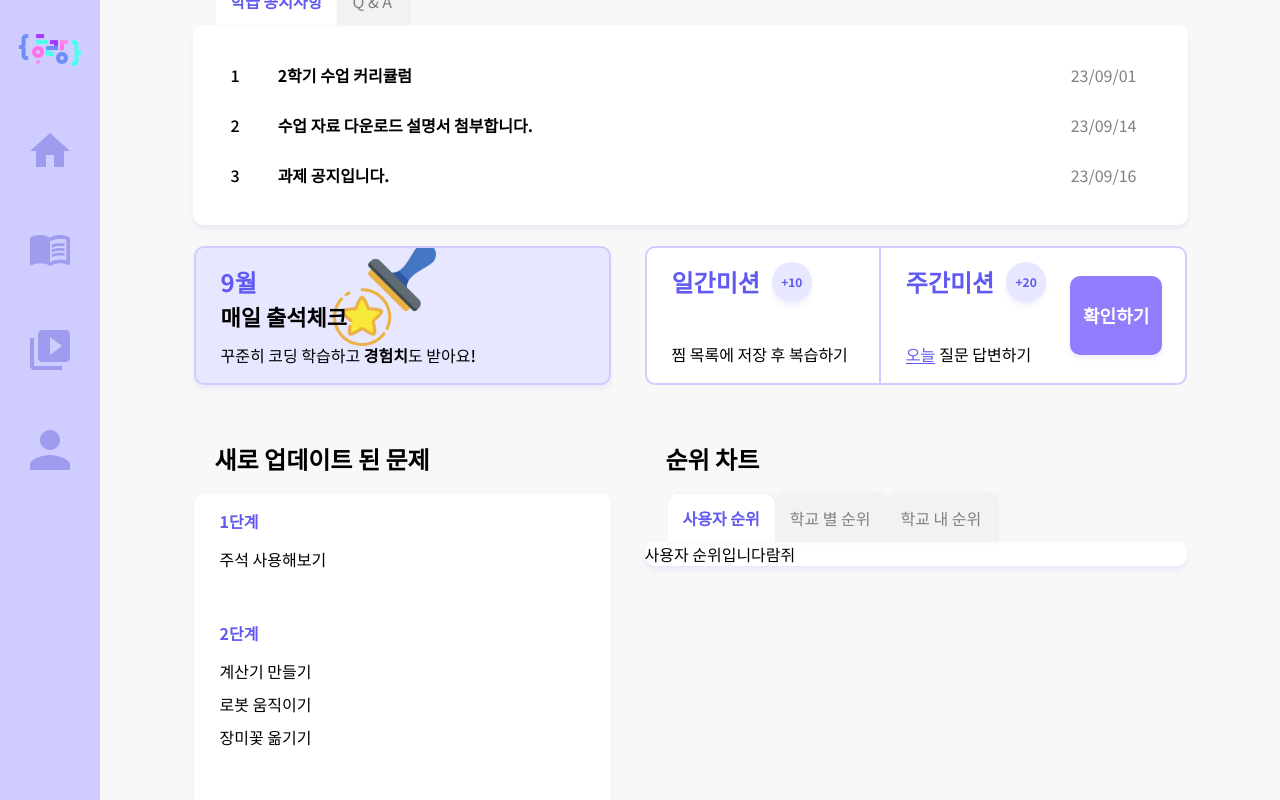
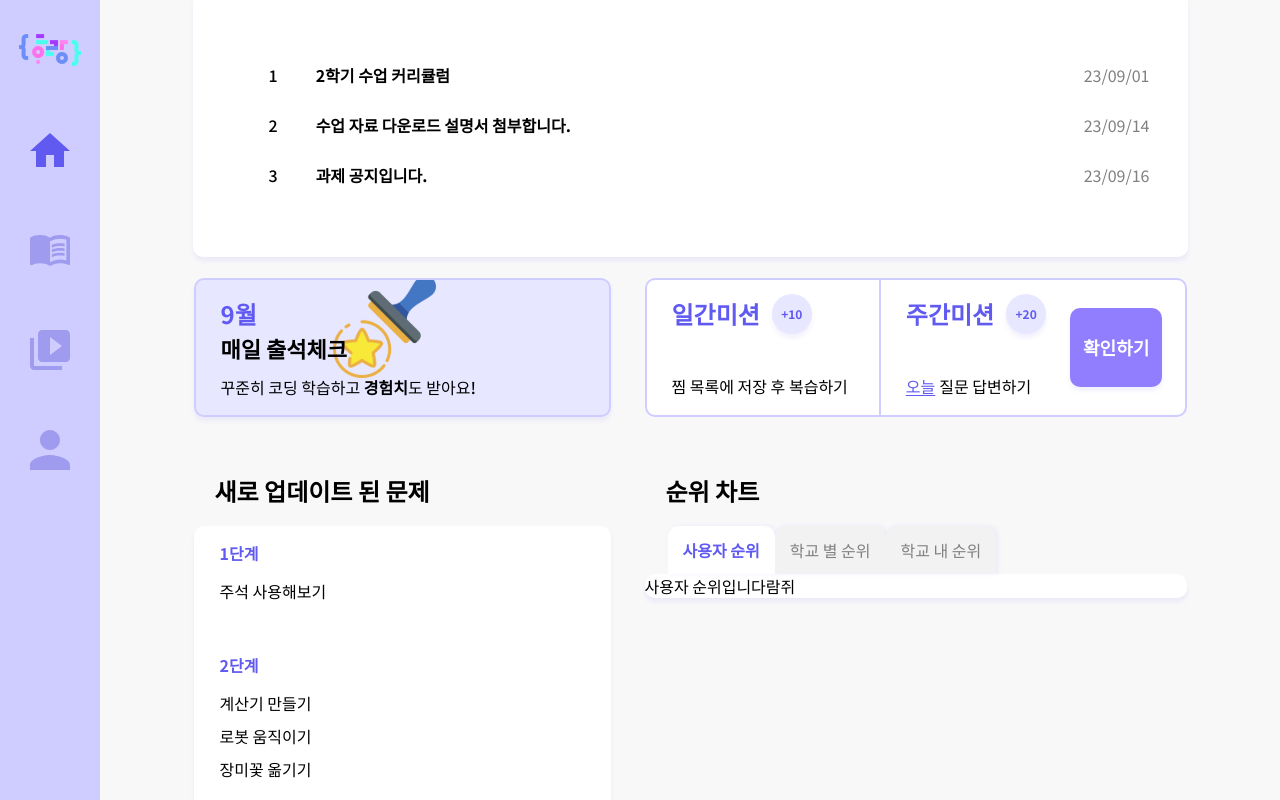
Before and after one commit to horang-edu/FE, a React (Create React App) app: page / in a window 1280 px wide. Built offline with nearby package versions, Linux system fonts and the light colour scheme.

Commit message:
#32 design : 사이드바 및 모달 수정

```diff
--- a/package.json
+++ b/package.json
@@ -7,6 +7,7 @@
     "@testing-library/react": "^13.0.0",
     "@testing-library/user-event": "^13.2.1",
     "axios": "^1.5.0",
+    "date-fns": "^2.30.0",
     "react": "^18.2.0",
     "react-calendar": "^4.6.0",
     "react-dom": "^18.2.0",
--- a/src/components/Mission/AttendanceTab.jsx
+++ b/src/components/Mission/AttendanceTab.jsx
@@ -34,6 +34,7 @@ function AttendanceTab() {
     try {
       await axios.post(`http://52.79.60.105:8080/api/attendance?day=${value.toISOString().split('T')[0]}`);
       getAttendanceDates();
+      alert("출석되었습니다!");
     } catch (error) {
       console.error(error);
     }
@@ -44,11 +45,12 @@ function AttendanceTab() {
       <Calendar
         onChange={onChange}
         value={value}
+        locale="en-US"
         tileClassName={({ date }) =>
           attendanceDates.includes(toLocalDateString(date)) ? "highlight" : null}
-        />
+      />
       <button class='mt-[1rem] w-139 h-49 bg-color1 rounded-custom font-bold text-white text-18'
-      onClick={checkIn}>출석하기</button>
+        onClick={checkIn}>출석하기</button>
     </div>
   );
 }
--- a/src/components/Mission/CalendarMission.jsx
+++ b/src/components/Mission/CalendarMission.jsx
@@ -1,9 +1,13 @@
 import React from 'react';
 import Stamp from '../../assets/svg/Stamp.svg'
 
-function Calendar() {
+function Calendar({ showModal, setShowModal }) {
+    const handleClick = () => {
+        setShowModal(true);
+      };
+
     return (
-            <div class='mission-layout w-417 flex flex-row bg-color2 relative shadow-custom mr-[2.125rem]'>
+            <div onClick={handleClick} class='mission-layout w-417 flex flex-row bg-color2 relative shadow-custom mr-[2.125rem] cursor-pointer'>
                 <img class='absolute top-0 bottom-0 left-1/3 transform -translate-x-1/8 w-1/4 h-auto' src={Stamp} alt="stamp"
                  />
                 <div class='flex flex-col pl-25 pt-16 pb-19 justify-start relative'>
--- a/src/components/common/sidebar/Sidebar.jsx
+++ b/src/components/common/sidebar/Sidebar.jsx
@@ -1,5 +1,5 @@
-import React, { useState } from "react";
-import { Link } from "react-router-dom";
+import React, { useEffect, useState } from "react";
+import { NavLink, useLocation } from "react-router-dom";
 import logo from "../../../assets/img/logo.png";
 import dashboard from "../../../assets/svg/dashboard.svg";
 import dashboardHover from "../../../assets/svg/dashboardHover.svg";
@@ -11,10 +11,39 @@ import practice from "../../../assets/svg/practice.svg";
 import practiceHover from "../../../assets/svg/practiceHover.svg";
 
 function Sidebar() {
-  const [homeIcon, setHomeIcon] = useState(home);
-  const [practiceIcon, setPracticeIcon] = useState(practice);
-  const [studyIcon, setStudyIcon] = useState(study);
-  const [dashboardIcon, setDashboardIcon] = useState(dashboard);
+  const getIcon = (path) => {
+    switch (path) {
+      case '/':
+        return location.pathname === path ? homeHover : home;
+      case '/practice':
+        return location.pathname === path ? practiceHover : practice;
+      case '/study':
+        return location.pathname === path ? studyHover : study;
+      case '/dashboard':
+        return location.pathname === path ? dashboardHover : dashboard;
+      default:
+        return home;
+    }
+  };
+  const [currentIcon, setCurrentIcon] = useState({
+    home: home,
+    practice: practice,
+    study: study,
+    dashboard: dashboard
+  });
+
+  const location = useLocation();
+
+  useEffect(() => {
+    let newIcons = {
+      home: location.pathname === "/" ? homeHover : home,
+      practice: location.pathname === "/practice" ? practiceHover : practice,
+      study: location.pathname === "/study" ? studyHover : study,
+      dashboard:
+        location.pathname === "/dashboard" ? dashboardHover : dashboard
+    };
+    setCurrentIcon(newIcons);
+  }, [location]);
 
   return (
     <nav className="w-[6.25rem] bg-color3">
@@ -24,26 +53,58 @@ function Sidebar() {
             <img src={logo} alt="로고" className="w-[4.625rem] h-[4.625rem]" />
           </button>
         </li>
-        <Link to="/">
-          <li className="w-[6.25rem] h-[6.25rem] flex-all-center  hover:bg-color5" onMouseEnter={() => setHomeIcon(homeHover)} onMouseLeave={() => setHomeIcon(home)}>
-            <img src={homeIcon} alt="홈" />
+        <NavLink to="/">
+        <li
+            className="w-[6.25rem] h-[6.25rem] flex-all-center hover:bg-color5"
+            onMouseEnter={() =>
+              setCurrentIcon({ ...currentIcon, home: homeHover })
+            }
+            onMouseLeave={() =>
+              setCurrentIcon({ ...currentIcon, home: getIcon("/") })
+            }
+          >
+            <img src={currentIcon.home} alt="홈" />
           </li>
-        </Link>
-        <Link to="/practice">
-          <li className="w-[6.25rem] h-[6.25rem] flex-all-center  hover:bg-color5" onMouseEnter={() => setPracticeIcon(practiceHover)} onMouseLeave={() => setPracticeIcon(practice)}>
-            <img src={practiceIcon} alt="실습하기" />
+        </NavLink>
+        <NavLink to="/practice">
+        <li
+            className="w-[6.25rem] h-[6.25rem] flex-all-center hover:bg-color5"
+            onMouseEnter={() =>
+              setCurrentIcon({ ...currentIcon, practice: practiceHover })
+            }
+            onMouseLeave={() =>
+              setCurrentIcon({ ...currentIcon, practice: getIcon("/practice") })
+            }
+          >
+            <img src={currentIcon.practice} alt="실습하기" />
           </li>
-        </Link>
-        <Link to="/study">
-          <li className="w-[6.25rem] h-[6.25rem] flex-all-center  hover:bg-color5" onMouseEnter={() => setStudyIcon(studyHover)} onMouseLeave={() => setStudyIcon(study)}>
-            <img src={studyIcon} alt="학습하기" />
+        </NavLink>
+        <NavLink to="/study">
+        <li
+            className="w-[6.25rem] h-[6.25rem] flex-all-center hover:bg-color5"
+            onMouseEnter={() =>
+              setCurrentIcon({ ...currentIcon, study: studyHover })
+            }
+            onMouseLeave={() =>
+              setCurrentIcon({ ...currentIcon, study: getIcon("/study") })
+            }
+          >
+            <img src={currentIcon.study} alt="학습하기" />
           </li>
-        </Link>
-        <Link to="/dashboard">
-          <li className="w-[6.25rem] h-[6.25rem] flex-all-center  hover:bg-color5" onMouseEnter={() => setDashboardIcon(dashboardHover)} onMouseLeave={() => setDashboardIcon(dashboard)}>
-            <img src={dashboardIcon} alt="나의 학습방" />
+        </NavLink>
+        <NavLink to="/dashboard">
+        <li
+            className="w-[6.25rem] h-[6.25rem] flex-all-center hover:bg-color5"
+            onMouseEnter={() =>
+              setCurrentIcon({ ...currentIcon, dashboard: dashboardHover })
+            }
+            onMouseLeave={() =>
+              setCurrentIcon({ ...currentIcon, dashboard: getIcon("/dashboard") })
+            }
+          >
+            <img src={currentIcon.dashboard} alt="나의 학습방" />
           </li>
-        </Link>
+        </NavLink>
       </ul>
     </nav>
   );
--- a/src/components/tab/Tab.jsx
+++ b/src/components/tab/Tab.jsx
@@ -26,7 +26,7 @@ function Tab({ tabData }) {
           );
         })}
       </ul>
-      <div className={`${padding[type[currentTab].type]} w-full rounded-custom shadow-custom bg-white`}>{tabData[currentTab].content}</div>
+      <div className={`${padding[type[currentTab]]} w-full rounded-custom shadow-custom bg-white`}>{tabData[currentTab].content}</div>
     </div>
   );
 }
--- a/src/pages/Home.jsx
+++ b/src/pages/Home.jsx
@@ -37,7 +37,7 @@ function Home() {
         <Tab tabData={announcement} />
       </div>
       <div class='flex mb-[3.5rem]'>
-        <CalendarMission />
+        <CalendarMission showModal={showModal} setShowModal={setShowModal} />
         <Mission showModal={showModal} setShowModal={setShowModal} />
       </div>
       {showModal && (
```
Also changed, not shown: 1 other file (tests, documents, lock files or other folders).
